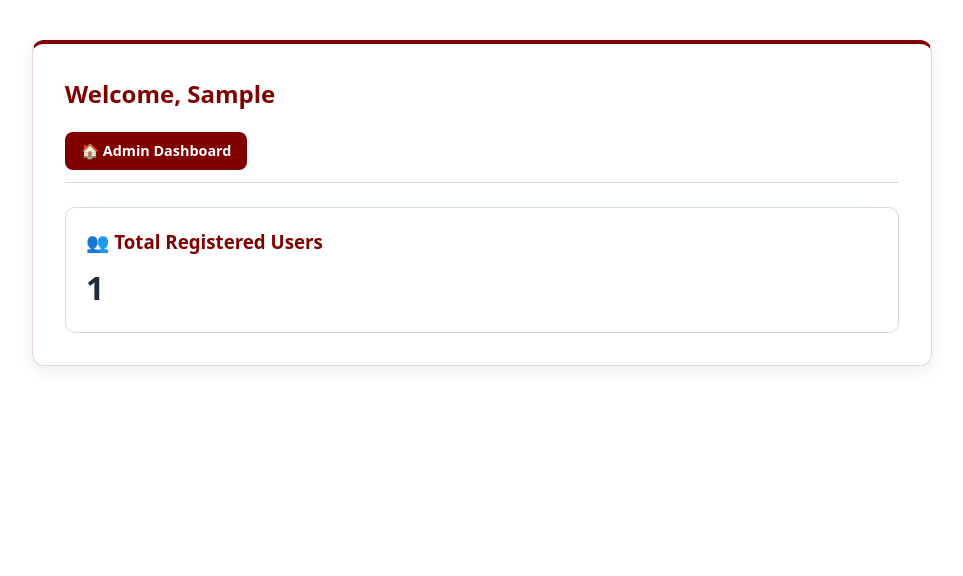
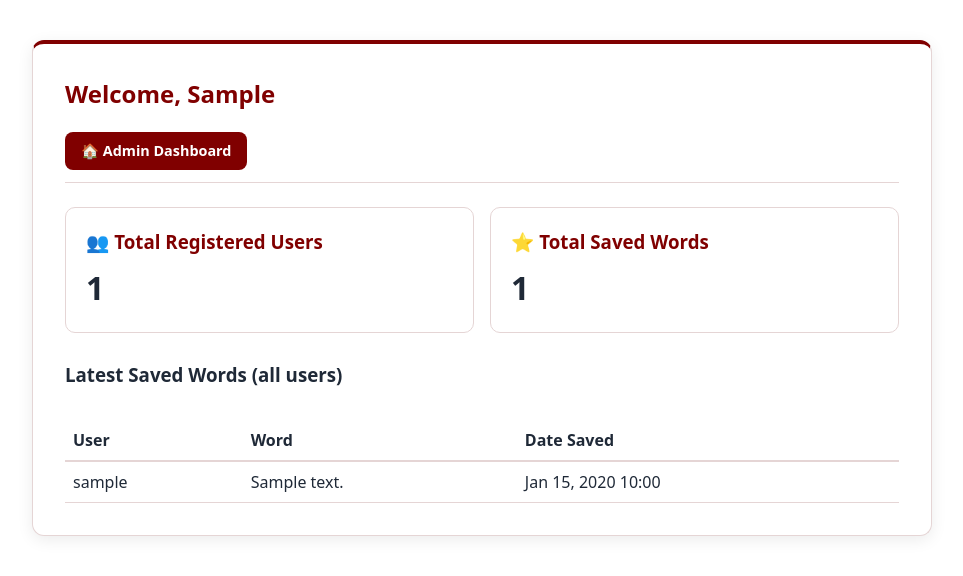
Before and after one commit to Mark-Agad/VocaDay-Agad-MarkLaurence-G7, a Django app: page /dashboard/admin/ in a window 1280 px wide. Shown: the part 59-635 px from the top of the page, without its empty margins (158-1121 px from the left). Run offline with Django 5.2, Linux system fonts and the light colour scheme; a user stored in the database is signed in; tables that the repository leaves empty hold one stand-in row (values such as "Sample post").

Commit message:
Show saved words on member and admin dashboards

```diff
--- a/accounts/views.py
+++ b/accounts/views.py
@@ -4,6 +4,7 @@ from django.shortcuts import render, redirect
 from .forms import RegisterForm, ProfileForm
 from .decorators import role_required
 from .models import User
+from vocabulary.models import SavedWord
 
 
 def register_view(request):
@@ -28,13 +29,20 @@ def dashboard_redirect(request):
 
 @role_required(User.ADMIN)
 def admin_dashboard(request):
-    context = {'total_users': User.objects.count()}
+    context = {
+        'total_users': User.objects.count(),
+        'total_saved_words': SavedWord.objects.count(),
+        'latest_saved': SavedWord.objects.select_related('user', 'word')[:20],
+    }
     return render(request, 'accounts/admin_dashboard.html', context)
 
 
 @role_required(User.MEMBER)
 def member_dashboard(request):
-    return render(request, 'accounts/member_dashboard.html')
+    recent_saved = SavedWord.objects.filter(
+        user=request.user
+    ).select_related('word')[:5]
+    return render(request, 'accounts/member_dashboard.html', {'recent_saved': recent_saved})
 
 
 @login_required
--- a/templates/accounts/admin_dashboard.html
+++ b/templates/accounts/admin_dashboard.html
@@ -12,5 +12,35 @@
     <h3>👥 Total Registered Users</h3>
     <p class="stat">{{ total_users }}</p>
   </div>
+  <div class="card">
+    <h3>⭐ Total Saved Words</h3>
+    <p class="stat">{{ total_saved_words }}</p>
+  </div>
 </div>
+
+<h3 style="margin-top: 28px;">Latest Saved Words (all users)</h3>
+{% if latest_saved %}
+<div style="overflow-x: auto;">
+  <table style="width: 100%; border-collapse: collapse; margin-top: 12px;">
+    <thead>
+      <tr style="text-align: left; border-bottom: 2px solid var(--border);">
+        <th style="padding: 8px;">User</th>
+        <th style="padding: 8px;">Word</th>
+        <th style="padding: 8px;">Date Saved</th>
+      </tr>
+    </thead>
+    <tbody>
+      {% for item in latest_saved %}
+      <tr style="border-bottom: 1px solid var(--border);">
+        <td style="padding: 8px;">{{ item.user.username }}</td>
+        <td style="padding: 8px;">{{ item.word.word_text }}</td>
+        <td style="padding: 8px;">{{ item.date_saved|date:"M d, Y H:i" }}</td>
+      </tr>
+      {% endfor %}
+    </tbody>
+  </table>
+</div>
+{% else %}
+  <p class="muted" style="margin-top: 12px;">No saved words yet.</p>
+{% endif %}
 {% endblock %}
```
Also changed, not shown: templates/accounts/member_dashboard.html (+12 -2 lines).
